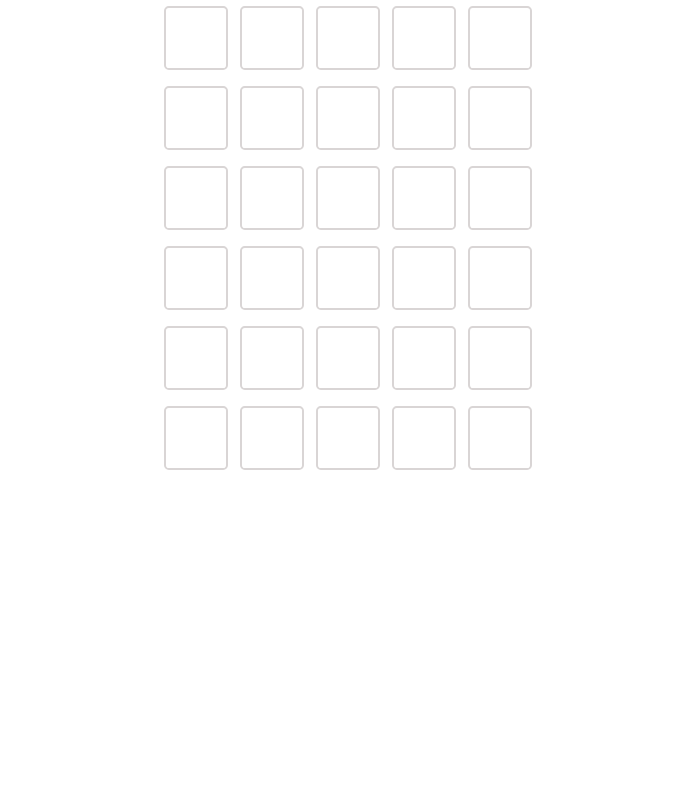
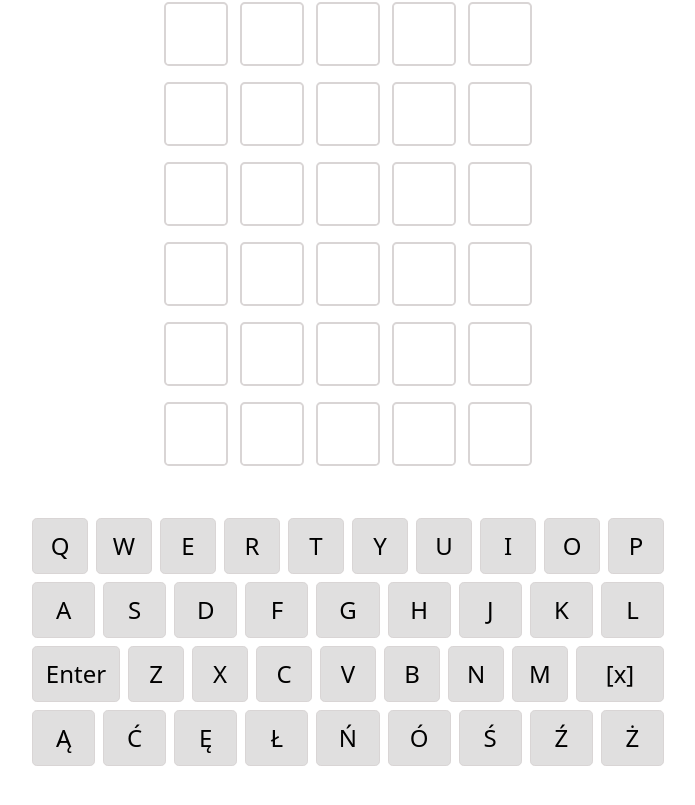
Before and after one commit to AndrzejGrabarz/Wordles.pl, a Next.js app in the folder nextjs-wordles/: page / in a window 1280 px wide. Shown: the part 559-1364 px from the top of the page, without its empty margins (292-987 px from the left). Before the commit the page ends 1085 px from the top, so only its background shows below. Built offline with nearby package versions, Linux system fonts and the light colour scheme.

Commit message:
Keyboard commponent

```diff
--- a/nextjs-wordles/components/Keyboard.js
+++ b/nextjs-wordles/components/Keyboard.js
@@ -2,7 +2,58 @@ import React from 'react'
 
 function Keyboard() {
   return (
-    <div>Keyboard</div>
+    <div className='flex flex-col my-10'>
+
+      <div className=" flex gap-2 my-1">
+          <div className="keyBoardBlock">Q</div>
+          <div className="keyBoardBlock">W</div>
+          <div className="keyBoardBlock">E</div>
+          <div className="keyBoardBlock">R</div>
+          <div className="keyBoardBlock">T</div>
+          <div className="keyBoardBlock">Y</div>
+          <div className="keyBoardBlock">U</div>
+          <div className="keyBoardBlock">I</div>
+          <div className="keyBoardBlock">O</div>
+          <div className="keyBoardBlock">P</div>
+      </div>
+
+      <div className=" flex gap-2 my-1">
+          <div className="keyBoardBlock grow">A</div>
+          <div className="keyBoardBlock grow">S</div>
+          <div className="keyBoardBlock grow">D</div>
+          <div className="keyBoardBlock grow">F</div>
+          <div className="keyBoardBlock grow">G</div>
+          <div className="keyBoardBlock grow">H</div>
+          <div className="keyBoardBlock grow">J</div>
+          <div className="keyBoardBlock grow">K</div>
+          <div className="keyBoardBlock grow">L</div>
+      </div>
+
+      <div className=" flex gap-2 my-1">
+          <div className="keyBoardBlock grow">Enter</div>
+          <div className="keyBoardBlock">Z</div>
+          <div className="keyBoardBlock">X</div>
+          <div className="keyBoardBlock">C</div>
+          <div className="keyBoardBlock">V</div>
+          <div className="keyBoardBlock">B</div>
+          <div className="keyBoardBlock">N</div>
+          <div className="keyBoardBlock">M</div>
+          <div className="keyBoardBlock grow">[x]</div>
+      </div>
+
+      <div className=" flex gap-2 my-1">
+          <div className="keyBoardBlock grow">Ą</div>
+          <div className="keyBoardBlock grow">Ć</div>
+          <div className="keyBoardBlock grow">Ę</div>
+          <div className="keyBoardBlock grow">Ł</div>
+          <div className="keyBoardBlock grow">Ń</div>
+          <div className="keyBoardBlock grow">Ó</div>
+          <div className="keyBoardBlock grow">Ś</div>
+          <div className="keyBoardBlock grow">Ź</div>
+          <div className="keyBoardBlock grow">Ż</div>
+      </div>
+
+    </div>
   )
 }
 
--- a/nextjs-wordles/package.json
+++ b/nextjs-wordles/package.json
@@ -11,7 +11,7 @@
   "dependencies": {
     "eslint": "8.36.0",
     "eslint-config-next": "13.2.4",
-    "next": "13.2.4",
+    "next": "^13.2.4",
     "react": "18.2.0",
     "react-dom": "18.2.0"
   },
--- a/nextjs-wordles/pages/index.js
+++ b/nextjs-wordles/pages/index.js
@@ -1,6 +1,6 @@
 import Board from "@/components/Board";
 import Board_2 from "@/components/Board_2";
-
+import Keyboard from "@/components/Keyboard";
 
 export default function Home() {
   return (
@@ -9,6 +9,7 @@ export default function Home() {
       <Board/>
         <div className="block"></div>
       <Board_2/>
+      <Keyboard/>
     </div>
 
     </>
--- a/nextjs-wordles/styles/globals.css
+++ b/nextjs-wordles/styles/globals.css
@@ -8,7 +8,7 @@
     flex-direction: column;
     justify-content: space-between;
     align-items: center;
-    padding: 3rem;
+    padding: 4rem;
     min-height: 100vh;
   }
 
@@ -23,13 +23,25 @@
     align-items: center;
     justify-content: center;
     border-radius: 0.3rem;
-
 }
 
 .block {
     width: 100%;
     height: 5px;
     background-color: black;
-    margin-top: 20px;
-    margin-bottom: 20px;
+    margin-top: 10px;
+    margin-bottom: 10px;
 }
+
+
+.keyBoardBlock {
+    width: 3.5rem;
+    height: 3.5rem;
+    background-color: rgb(224, 223, 223);
+    border: 1px rgb(217, 213, 213) solid;
+    display: flex;
+    font-size: 1.5rem;
+    align-items: center;
+    justify-content: center;
+    border-radius: 0.3rem;
+}
```
Also changed, not shown: nextjs-wordles/.eslintrc.json, 1 other file (tests, documents, lock files or other folders).
